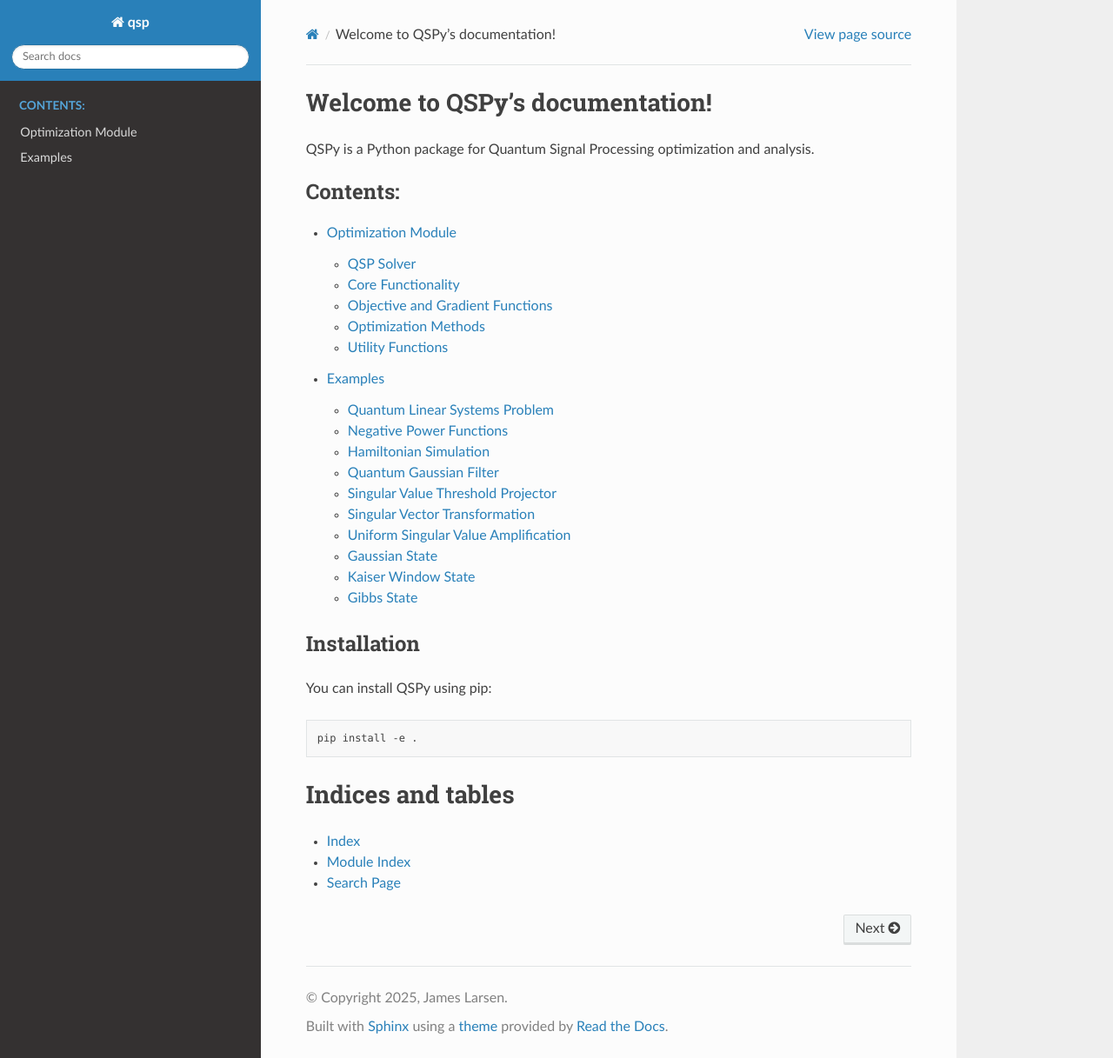
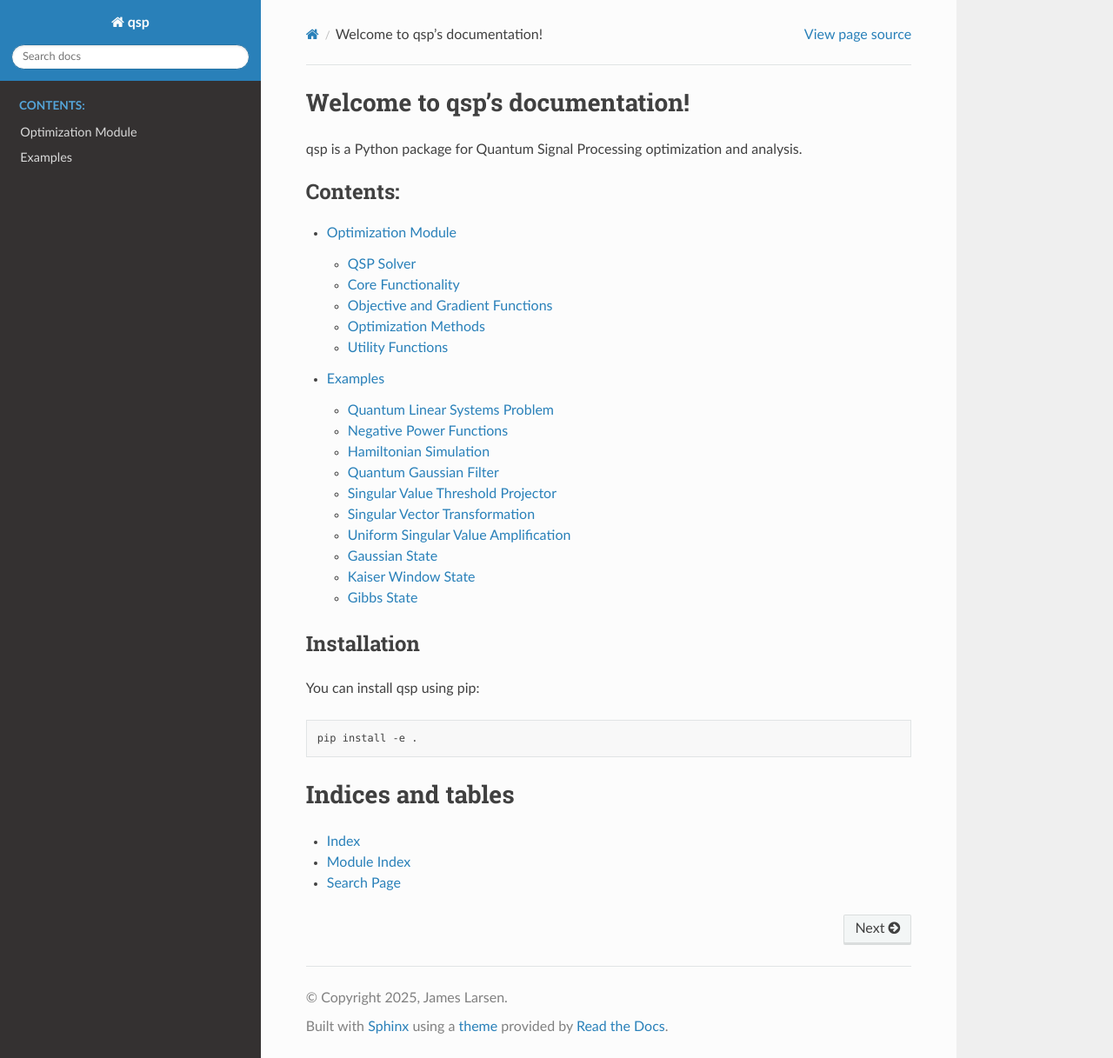
Before and after one commit to qsppack/pyqsppack, a Sphinx documentation site: the page built from docs/index.rst, in a window 1280 px wide and 1217 px high. Shown: the whole window at 87% size. Built offline with Sphinx 7.4.7 and the Read the Docs theme 3.1.0, drawn with Linux system fonts in a browser that asks for light colours.

Commit message:
build documentation

```diff
--- a/docs/index.rst
+++ b/docs/index.rst
@@ -1,12 +1,12 @@
-.. QSPy documentation master file, created by
+.. qsp documentation master file, created by
    sphinx-quickstart on Thu May  8 15:36:23 2025.
    You can adapt this file completely to your liking, but it should at least
    contain the root `toctree` directive.
 
-Welcome to QSPy's documentation!
+Welcome to qsp's documentation!
 ================================
 
-QSPy is a Python package for Quantum Signal Processing optimization and analysis.
+qsp is a Python package for Quantum Signal Processing optimization and analysis.
 
 .. toctree::
    :maxdepth: 2
@@ -18,7 +18,7 @@
 Installation
 ------------
 
-You can install QSPy using pip:
+You can install qsp using pip:
 
 .. code-block:: bash
 
```
